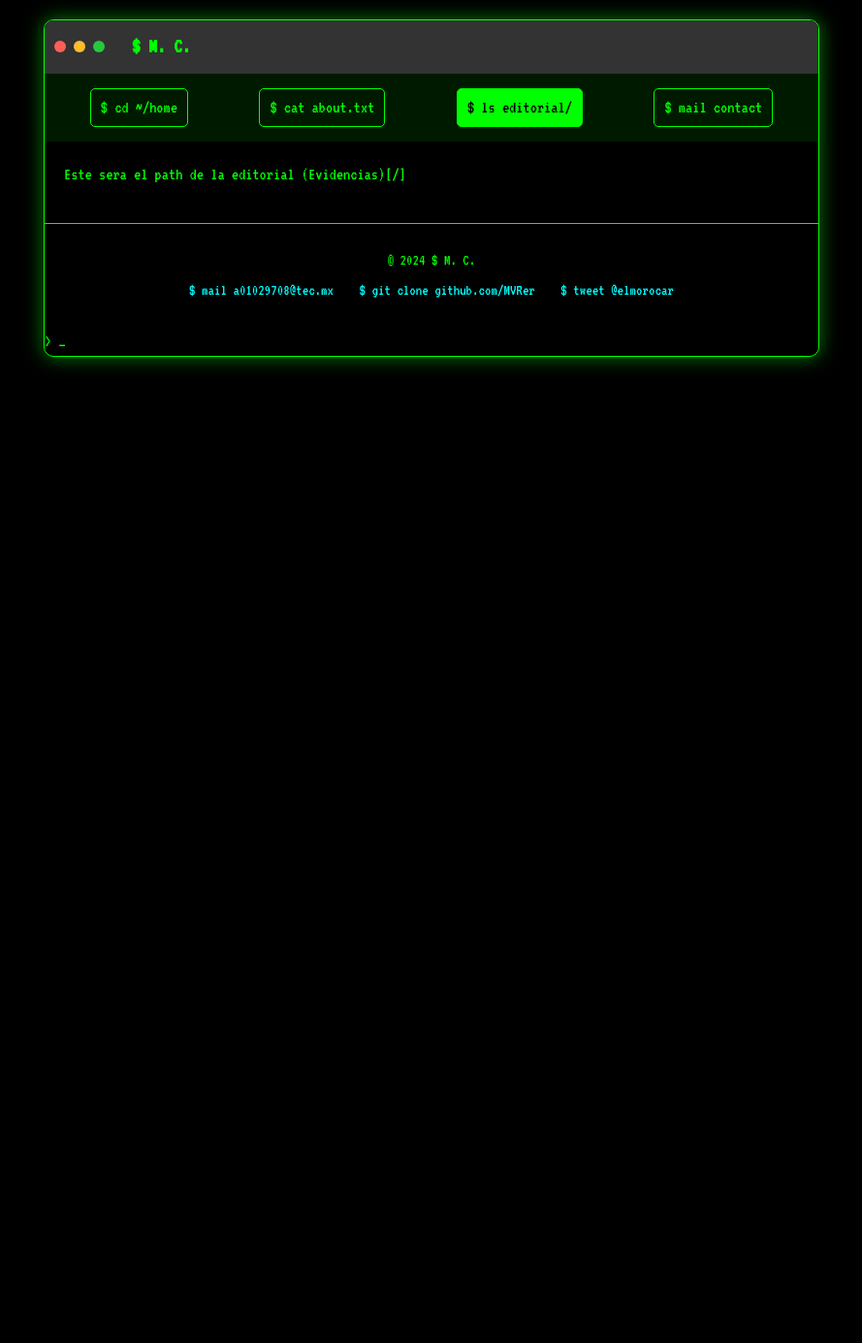
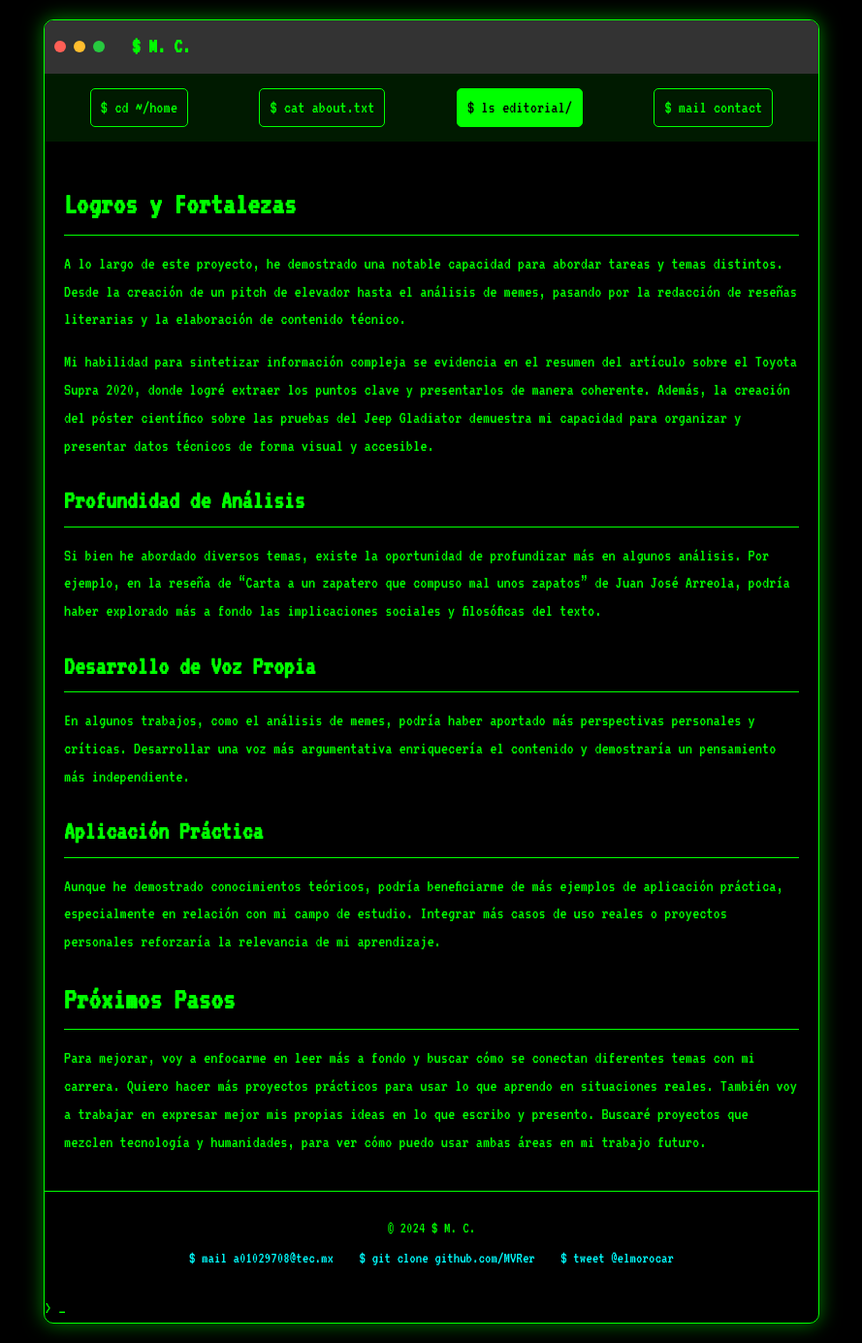
Before and after one commit to MVRer/MVRer.github.io, a Jekyll site: the page built from editorial.md, in a window 1280 px wide. Shown: the whole page at 97% size, without its empty margins (195-1084 px from the left). Built offline with Jekyll 4.4.1, drawn with Linux system fonts in a browser that asks for light colours; before the commit the page ends 900 px from its top, so only the background shows below that.

Commit message:
Editorial

```diff
--- a/editorial.md
+++ b/editorial.md
@@ -4,5 +4,24 @@ title: Editorial
 permalink: /editorial/
 ---
 
-Este sera el path de la editorial
-(Evidencias)[/]
+## Logros y Fortalezas
+
+A lo largo de este proyecto, he demostrado una notable capacidad para abordar tareas y temas distintos. Desde la creación de un pitch de elevador hasta el análisis de memes, pasando por la redacción de reseñas literarias y la elaboración de contenido técnico.
+
+Mi habilidad para sintetizar información compleja se evidencia en el resumen del artículo sobre el Toyota Supra 2020, donde logré extraer los puntos clave y presentarlos de manera coherente. Además, la creación del póster científico sobre las pruebas del Jeep Gladiator demuestra mi capacidad para organizar y presentar datos técnicos de forma visual y accesible.
+
+### Profundidad de Análisis
+
+Si bien he abordado diversos temas, existe la oportunidad de profundizar más en algunos análisis. Por ejemplo, en la reseña de "Carta a un zapatero que compuso mal unos zapatos" de Juan José Arreola, podría haber explorado más a fondo las implicaciones sociales y filosóficas del texto.
+
+### Desarrollo de Voz Propia
+
+En algunos trabajos, como el análisis de memes, podría haber aportado más perspectivas personales y críticas. Desarrollar una voz más argumentativa enriquecería el contenido y demostraría un pensamiento más independiente.
+
+### Aplicación Práctica
+
+Aunque he demostrado conocimientos teóricos, podría beneficiarme de más ejemplos de aplicación práctica, especialmente en relación con mi campo de estudio. Integrar más casos de uso reales o proyectos personales reforzaría la relevancia de mi aprendizaje.
+
+## Próximos Pasos
+
+Para mejorar, voy a enfocarme en leer más a fondo y buscar cómo se conectan diferentes temas con mi carrera. Quiero hacer más proyectos prácticos para usar lo que aprendo en situaciones reales. También voy a trabajar en expresar mejor mis propias ideas en lo que escribo y presento. Buscaré proyectos que mezclen tecnología y humanidades, para ver cómo puedo usar ambas áreas en mi trabajo futuro.
```
